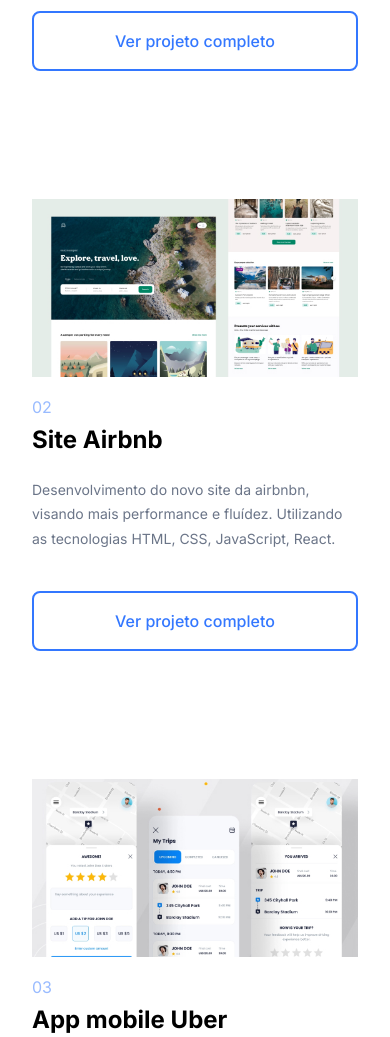
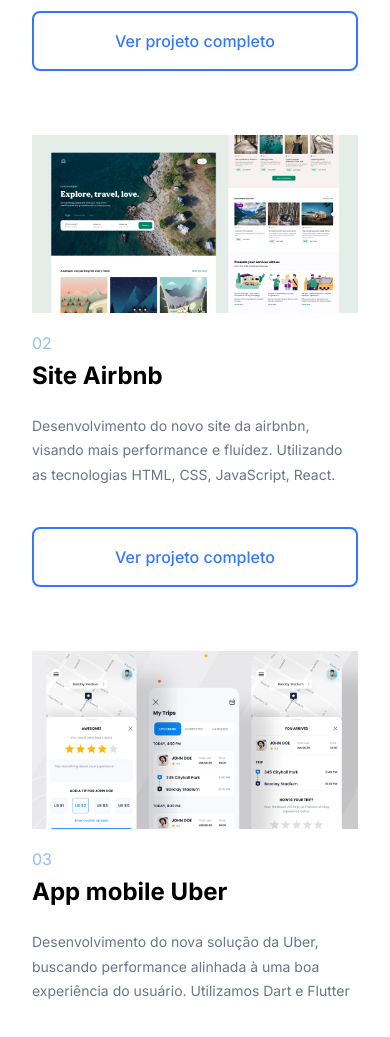
Before and after one commit to KaiqueMP/Portfo-lio---Jhon-Doe, a plain HTML site: page index.html in a window 390 px wide. Shown: the part 2480-3517 px from the top of the page. Drawn offline with nearby package versions, Linux system fonts and the light colour scheme.

Commit message:
- Diminuir espaço entre os projetos no mobile

```diff
--- a/css/style.css
+++ b/css/style.css
@@ -662,6 +662,10 @@ input, textarea{
       padding: 1.125rem 3.375rem;
       }
 
+      .config-projeto{
+        margin-top: 3rem;
+      }
+
     }
 
    /* Fim responsivo */
```
